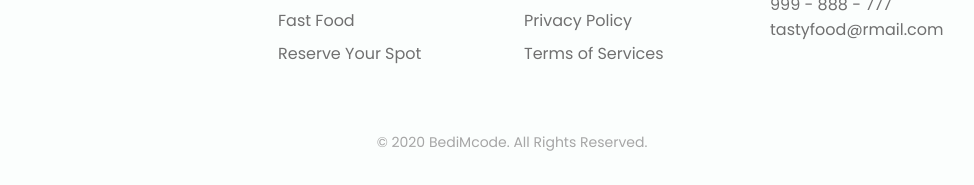
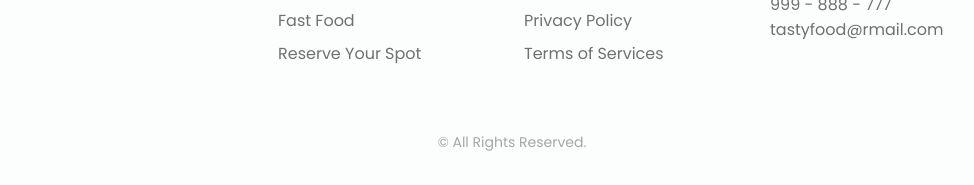
Before and after one commit to subham934/project01, a plain HTML site: page index.html in a window 1280 px wide. Shown: the part 3739-3924 px from the top of the page, without its empty margins (128-1102 px from the left). Drawn offline with nearby package versions, Linux system fonts and the light colour scheme.

Commit message:
Update index.html

```diff
--- a/index.html
+++ b/index.html
@@ -518,7 +518,7 @@
     </div>
 
 
-    <p class="footer__copy"> &#169; 2020 BediMcode. All Rights Reserved.</p>
+    <p class="footer__copy"> &#169; All Rights Reserved.</p>
    </footer>
 
 
```
